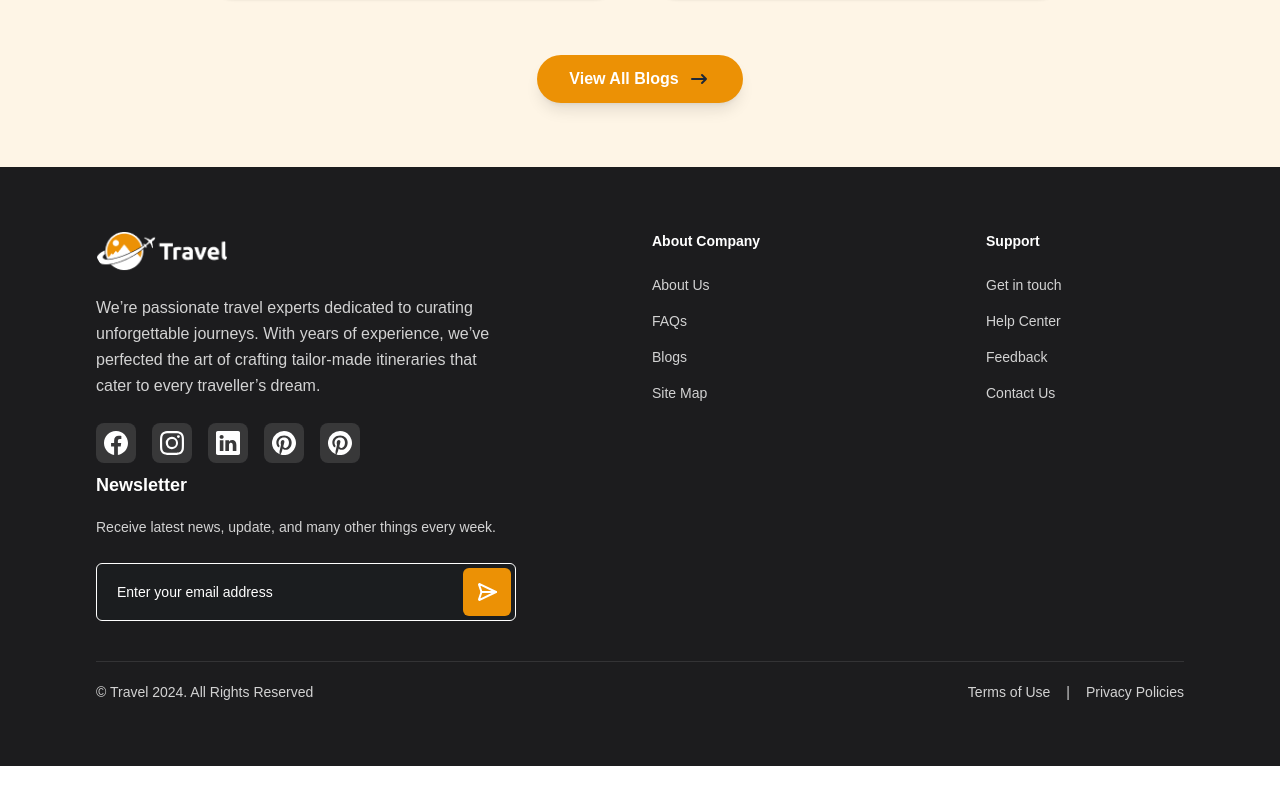
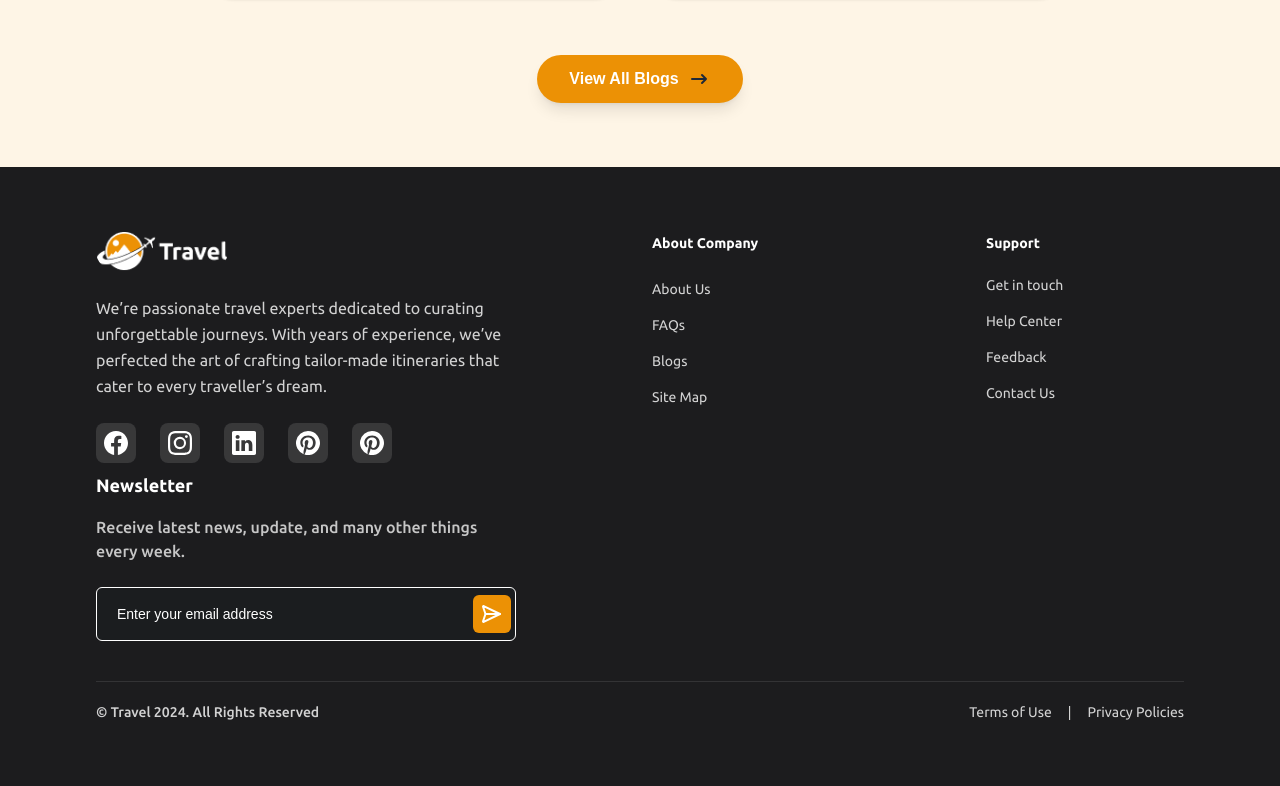
Before and after one commit to jncbhudiya/TravioGo, a Next.js app: page / in a window 1280 px wide. Shown: the part 5028-5814 px from the top of the page. Built offline with nearby package versions, Linux system fonts and the light colour scheme.

Commit message:
Footer in typography change

```diff
--- a/src/app/-home/-footer/page.tsx
+++ b/src/app/-home/-footer/page.tsx
@@ -22,14 +22,14 @@ export default function Footer() {
                 />
               </div>
 
-              <p className="text-white/80 text-base leading-relaxed">
+              <p className="text-white/80 text-base leading-relaxed  font-[ubuntu]">
                 We’re passionate travel experts dedicated to curating
                 unforgettable journeys. With years of experience, we’ve
                 perfected the art of crafting tailor-made itineraries that cater
                 to every traveller’s dream.
               </p>
 
-              <div className="flex flex-wrap gap-4">
+              <div className="flex flex-wrap gap-6 w-[296px]">
                 {[
                   FaceBookIcon,
                   InstragramIcon,
@@ -49,8 +49,10 @@ export default function Footer() {
 
             {/* 2. About Company - 198px */}
             <div className="w-full sm:w-[198px]">
-              <h4 className="font-semibold mb-6">About Company</h4>
-              <ul className="space-y-4 text-white/80">
+              <h4 className="font-semibold mb-6  font-[ubuntu]   leading-6">
+                About Company
+              </h4>
+              <ul className="space-y-4 text-white/80  font-[ubuntu]">
                 <li>
                   <Link href="#">About Us</Link>
                 </li>
@@ -68,8 +70,10 @@ export default function Footer() {
 
             {/* 3. Support - 198px */}
             <div className="w-full sm:w-[198px]">
-              <h4 className="font-semibold mb-6">Support</h4>
-              <ul className="space-y-4 text-white/80">
+              <h4 className="font-semibold mb-6  font-[ubuntu] size-5 leading-6">
+                Support
+              </h4>
+              <ul className="space-y-4 text-white/80  font-[ubuntu]">
                 <li>
                   <Link href="#">Get in touch</Link>
                 </li>
@@ -87,12 +91,24 @@ export default function Footer() {
 
             {/* 4. Newsletter - 420px */}
             <div className="w-full sm:w-[420px] space-y-6">
-              <h4 className="font-bold text-lg mb-4">Newsletter</h4>
-              <p className="text-white/80 leading-6">
+              <h4 className="font-bold text-lg mb-4  font-[ubuntu]">
+                Newsletter
+              </h4>
+              <p
+                className="
+                        font-[500]
+                        font-['Ubuntu']
+                        text-[16px]
+                        leading-[24px]
+                        opacity-75
+                        w-[420px]
+                        h-[48px]
+  "
+              >
                 Receive latest news, update, and many other things every week.
               </p>
 
-              <form className="flex items-center border p-1 border-white rounded-md bg-[#1B1D1F] w-full">
+              <form className="flex items-center border p-1 border-white rounded-md bg-[#1B1D1F] w-full h-[]48px">
                 <input
                   type="email"
                   placeholder="Enter your email address"
@@ -100,7 +116,7 @@ export default function Footer() {
                 />
                 <button
                   type="submit"
-                  className="bg-[#EC9105] p-3 rounded-md hover:opacity-90"
+                  className="bg-[#EC9105] p-1.5 rounded-md hover:opacity-90 h-[38px] w-[38px]"
                   aria-label="Subscribe"
                 >
                   <SendIcon />
@@ -114,15 +130,15 @@ export default function Footer() {
 
         <div className="max-w-[1320px] mx-auto">
           <div className="flex flex-col md:flex-row justify-between items-center text-white/80 text-sm gap-2">
-            <p className="text-center md:text-left">
+            <p className="text-center md:text-left  font-medium font-[ubuntu]">
               © Travel 2024. All Rights Reserved
             </p>
             <div className="flex gap-4">
-              <Link href="#" className="hover:text-white">
+              <Link href="#" className="hover:text-white  font-[ubuntu]">
                 Terms of Use
               </Link>
               <span>|</span>
-              <Link href="#" className="hover:text-white">
+              <Link href="#" className="hover:text-white  font-[ubuntu]">
                 Privacy Policies
               </Link>
             </div>
```
